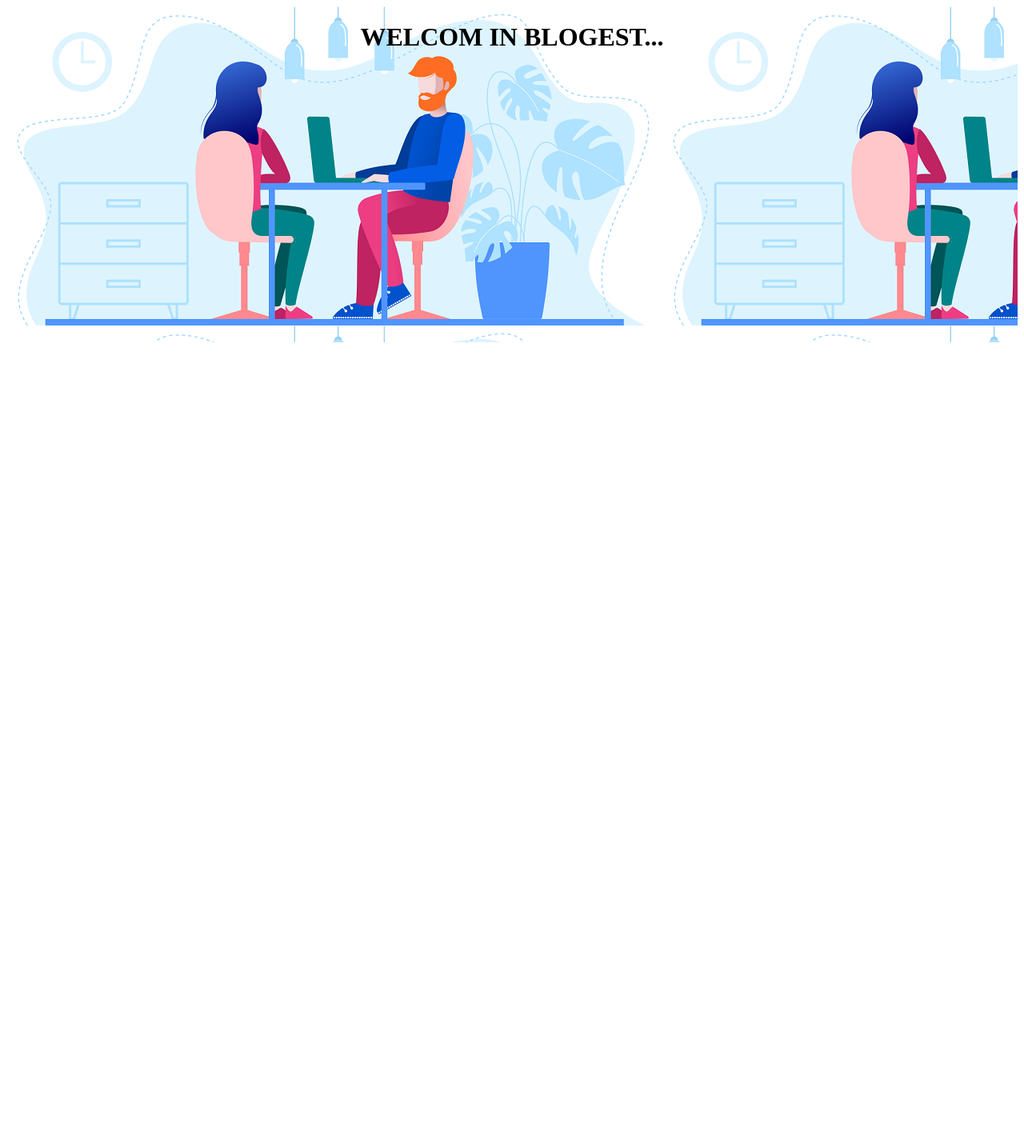
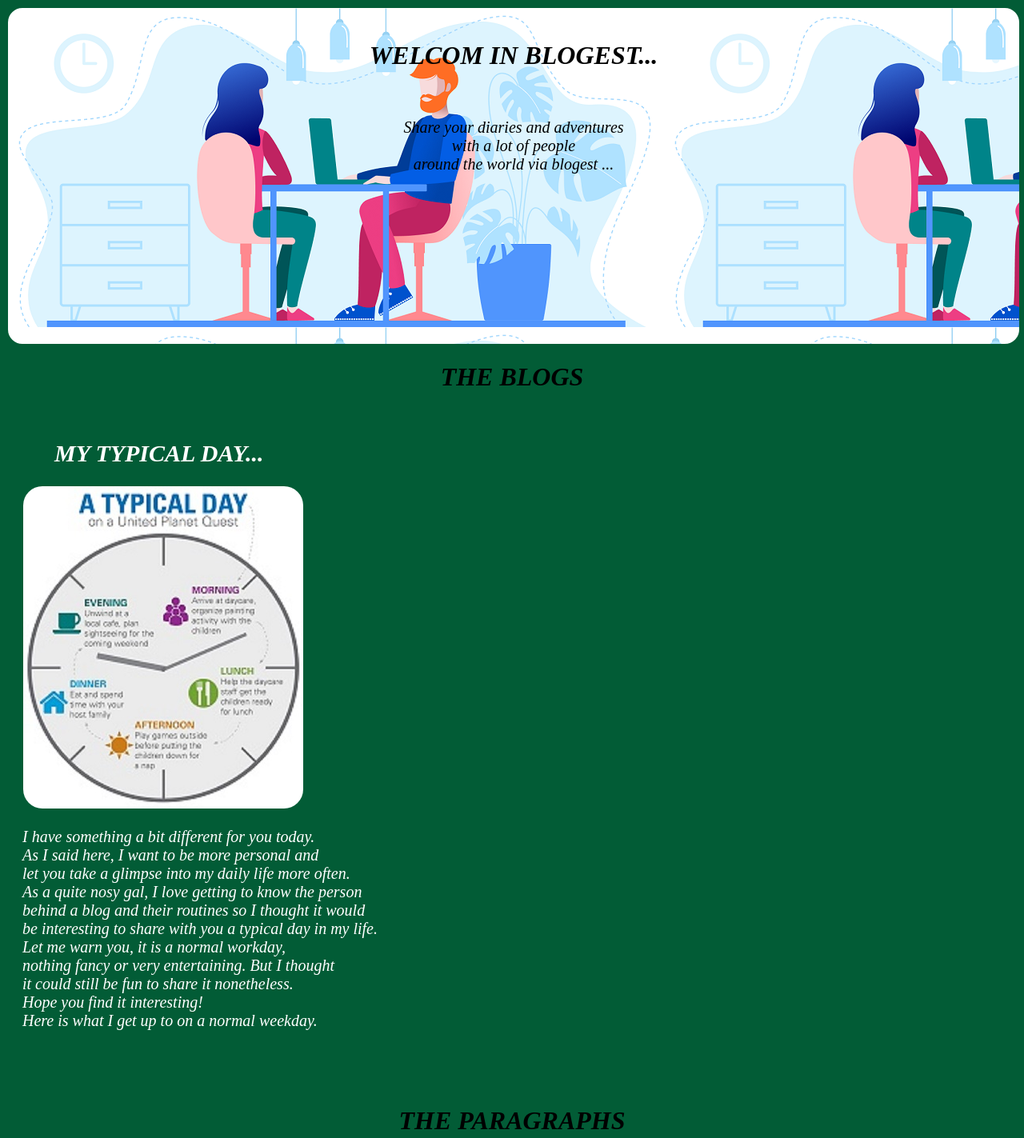
Before and after one commit to mohamed6963/blogest, a plain HTML site: page index.html in a window 1280 px wide. Shown: the whole page at 80% size. Before the commit the page ends 800 px from the top, so only its background shows below. Drawn offline with Linux system fonts and the light colour scheme.

Commit message:
first blog

```diff
--- a/index.html
+++ b/index.html
@@ -8,8 +8,59 @@
 <link rel="stylesheet" href="style.css">
 </head>
 <body>
+<main>
 <h1>WELCOM IN BLOGEST...</h1>
+<br>
+<p>
+Share your diaries and adventures
+<br>
+with a lot of people
+<br>
+around the world via blogest ...
+</p>
+</main>
 
+
+<h1>THE BLOGS</h1>
+<br>
+<aside class="one">
+<p>
+<h2 class="pone">MY TYPICAL DAY...</h2>
+<br>
+<img src="/2-.jpg" alt="please check your internet">
+<br>
+<br>
+I have something a bit different for you today.
+<br>
+As I said here, I want to be more personal and
+<br>
+let you take a glimpse into my daily life more often.
+<br>
+As a quite nosy gal, I love getting to know the person
+<br>
+behind a blog and their routines so I thought it would
+<br>
+be interesting to share with you a typical day in my life.
+<br>
+Let me warn you, it is a normal workday,
+<br>
+nothing fancy or very entertaining. But I thought
+<br>
+it could still be fun to share it nonetheless.
+<br>
+Hope you find it interesting!
+<br>
+Here is what I get up to on a normal weekday.
+</p>
+</aside>
+<br>
+<br>
+<br>
+
+<h1>THE PARAGRAPHS</h1>
+<aside>
+<p></p>
+</aside>
 
 </body>
 </html>
--- a/style.css
+++ b/style.css
@@ -1,7 +1,41 @@
-h1{
+body{
+    background-color: rgb(2, 92, 54);
+    font-style: italic;
+}
+
+main{
     background-image: url(1-.png);
     height: 400px;
     width: 100%;
     text-align: center;
     padding: 20px 0px 0px 0px;
+    border: 2px solid rgb(2, 92, 54);
+    border-radius: 20px;
 }
+
+p{
+    font-size: 20px;
+    text-align: center;
+
+}
+
+.one{
+    font-size: 20px;
+    margin: 20px;
+}
+
+img{
+    size: 900px;
+    border: 1px solid rgb(2, 92, 54);
+    border-radius: 25px;
+}
+h1{
+    text-align: center;
+}
+
+.pone{
+    margin: 0px 0px 0px 40px;
+}
+aside{
+    color: white;
+}
```
Also changed, not shown: 2-.jpg (added).
